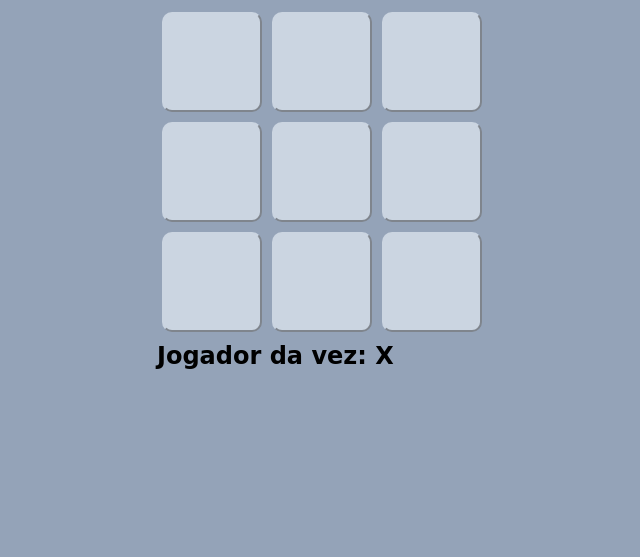
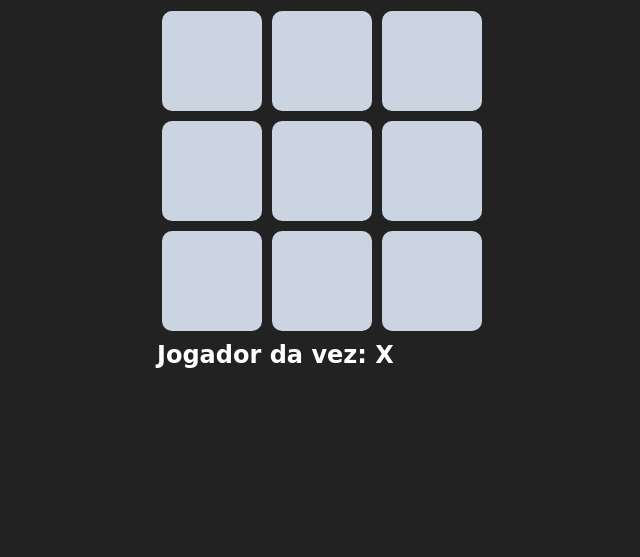
Before and after one commit to RitterGabriel/Tic-Tac-Toe, a plain HTML site: page index.html in a window 1280 px wide. Shown: the part 243-800 px from the top of the page, without its empty margins (318-958 px from the left). Drawn offline with Linux system fonts and the light colour scheme.

Commit message:
fixed the color

```diff
--- a/index.html
+++ b/index.html
@@ -1,10 +1,10 @@
 <!DOCTYPE html>
 <html lang="en">
   <head>
-    <meta charset="UTF-8">
-    <meta http-equiv="X-UA-Compatible" content="IE=edge">
-    <meta name="viewport" content="width=device-width, initial-scale=1.0">
-    <link rel="stylesheet" href="style.css">
+    <meta charset="UTF-8" />
+    <meta http-equiv="X-UA-Compatible" content="IE=edge" />
+    <meta name="viewport" content="width=device-width, initial-scale=1.0" />
+    <link rel="stylesheet" href="style.css" />
     <title>Jogo da velha</title>
   </head>
   <body>
--- a/style.css
+++ b/style.css
@@ -1,47 +1,49 @@
-*{
+* {
   margin: 0;
   padding: 0;
   box-sizing: border-box;
   font-family: cursive;
+  color: white;
 }
 
-body{
+body {
   height: 100vh;
   display: flex;
   align-items: center;
   justify-content: center;
-    background-color: #94A3B8;
+  background-color: #222222;
 }
 
-main{
+main {
   display: flex;
   flex-direction: column;
   gap: 5px;
 }
 
-h1{
+h1 {
   text-align: center;
 }
 
-hr{
+hr {
   font-weight: bold;
-    height: 5px;
+
   background: #111827;
   margin-bottom: 10px;
 }
 
-.game{
+.game {
   display: grid;
   grid-template-columns: 1fr 1fr 1fr;
 }
 
-.game button{
+.game button {
   width: 100px;
   height: 100px;
   margin: 5px;
   cursor: pointer;
   font-size: 50px;
-    background: #CBD5E1;
+  background: #cbd5e1;
   border-radius: 10px;
-    border-color: #CBD5E1;
+  border-style: solid;
+  border-color: #cbd5e1;
 }
```
Lines whose indentation alone changed are shown as unchanged.
